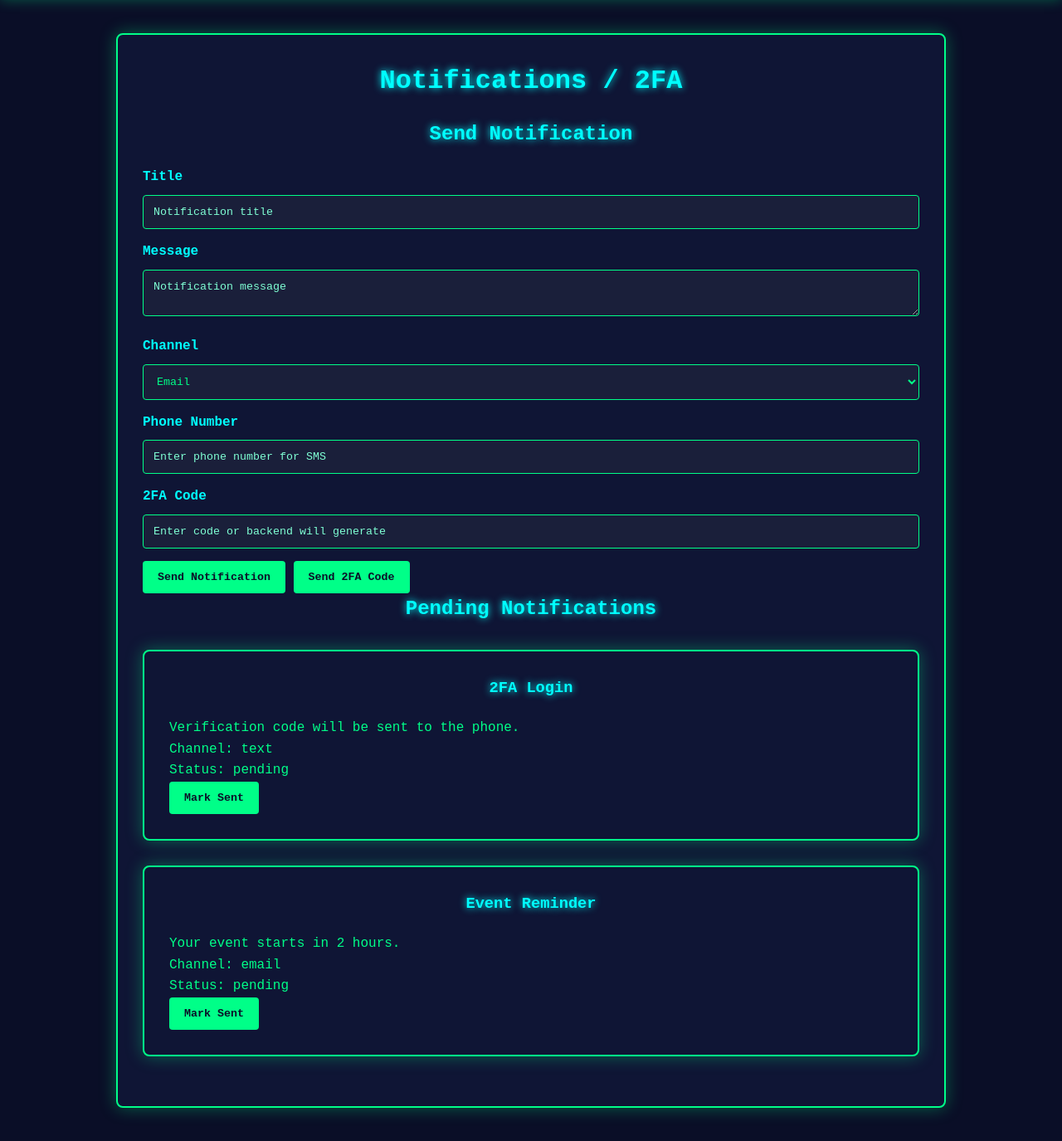
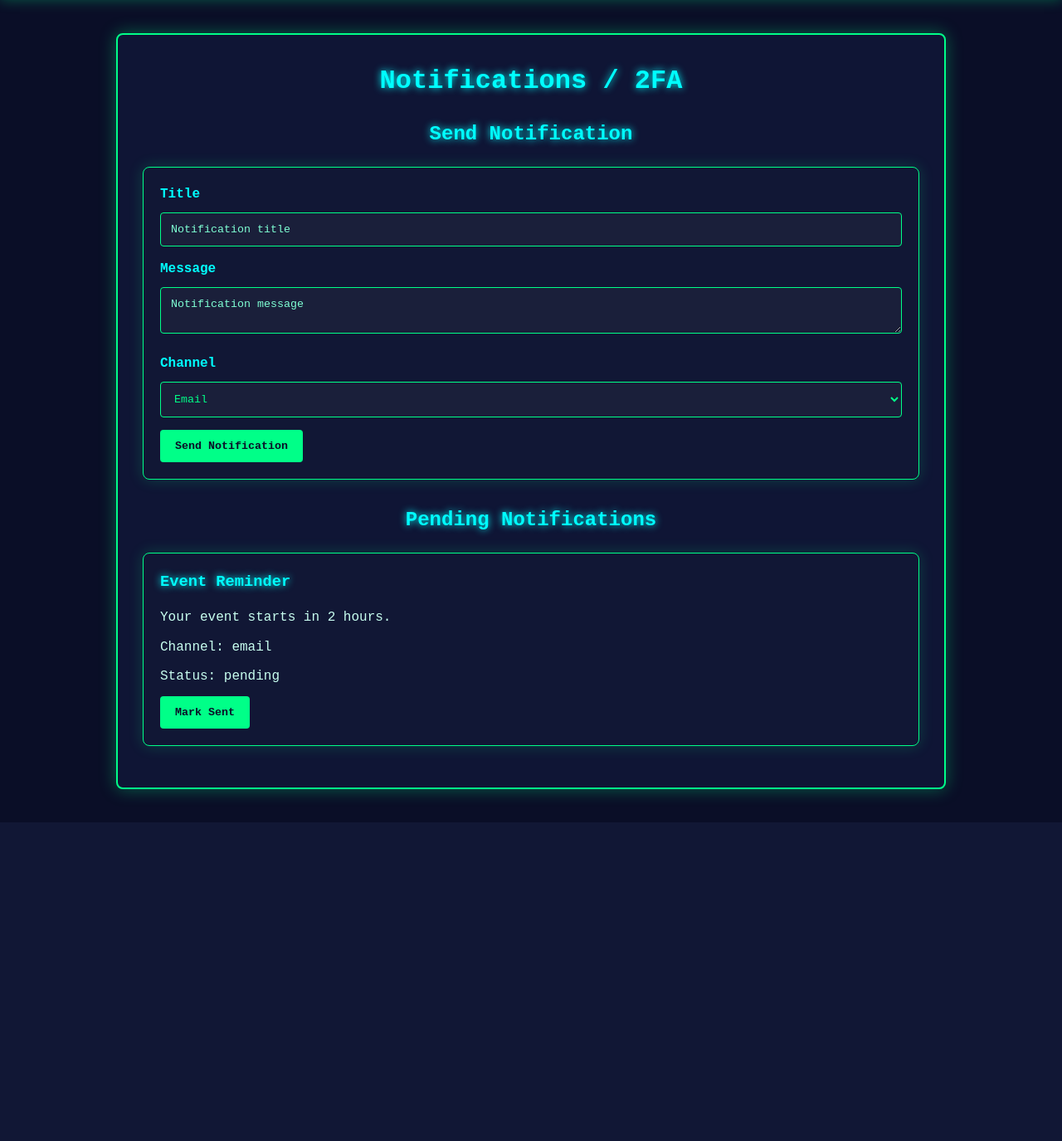
Before and after one commit to ae459/IT490_UbuntuUnited, a PHP site: page /notifications.php in a window 1280 px wide. Shown: the part 83-1458 px from the top of the page at 83% size. After the commit the page ends 1074 px from the top, so only its background shows below. Run offline with PHP 8.4, Linux system fonts and the light colour scheme.

Commit message:
recleaned and removed 2FA feature and cleaned notifications page layout

```diff
--- a/notifications.php
+++ b/notifications.php
@@ -1,11 +1,5 @@
 <?php
 $pendingNotifications = [
-    [
-        "title" => "2FA Login",
-        "message" => "Verification code will be sent to the phone.",
-        "channel" => "text",
-        "status" => "pending"
-    ],
     [
         "title" => "Event Reminder",
         "message" => "Your event starts in 2 hours.",
@@ -47,7 +41,7 @@ $pendingNotifications = [
 
 <h2>Send Notification</h2>
 
-<form>
+<form method="post" class="form-card">
 
 <label>Title</label>
 <input type="text" placeholder="Notification title">
@@ -61,15 +55,7 @@ $pendingNotifications = [
 <option>Text</option>
 </select>
 
-<label>Phone Number</label>
-<input type="text" placeholder="Enter phone number for SMS">
-
-<label>2FA Code</label>
-<input type="text" placeholder="Enter code or backend will generate">
-
 <button>Send Notification</button>
-
-<button type="button">Send 2FA Code</button>
 
 </form>
 
@@ -77,7 +63,7 @@ $pendingNotifications = [
 
 <?php foreach ($pendingNotifications as $notification): ?>
 
-<div class="container">
+<div class="review-card">
 
 <h3><?php echo $notification["title"]; ?></h3>
 
@@ -94,6 +80,7 @@ $pendingNotifications = [
 <?php endforeach; ?>
 
 </div>
+</div>
 
 </body>
 </html>
```
